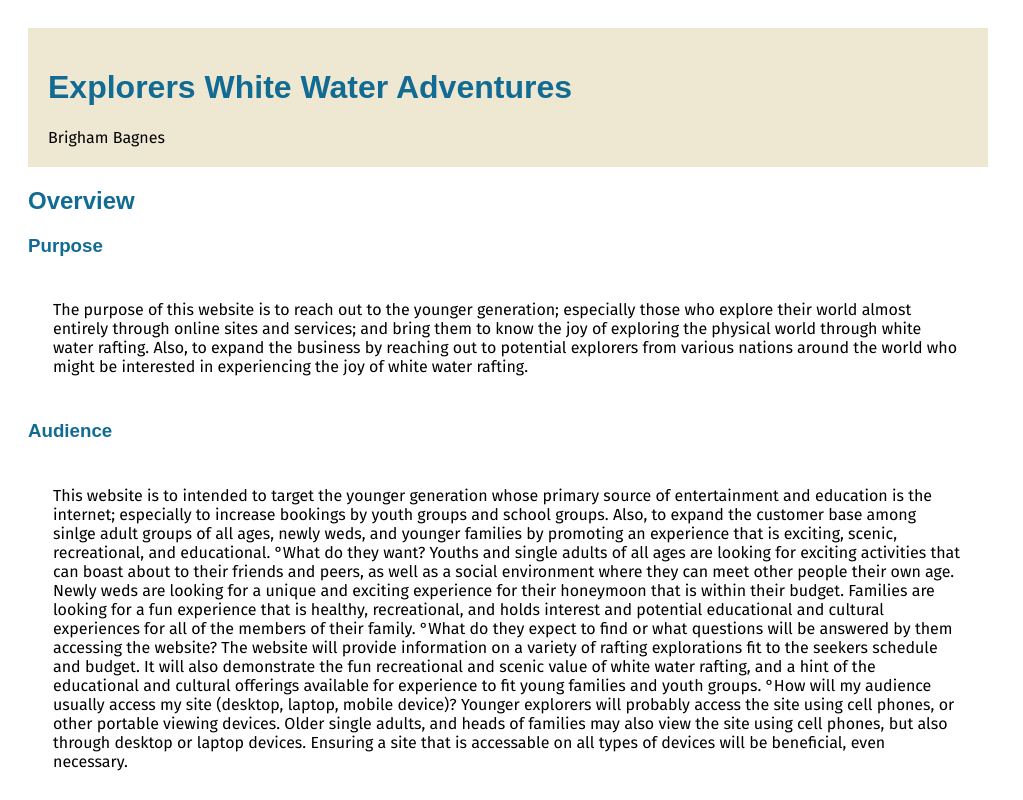
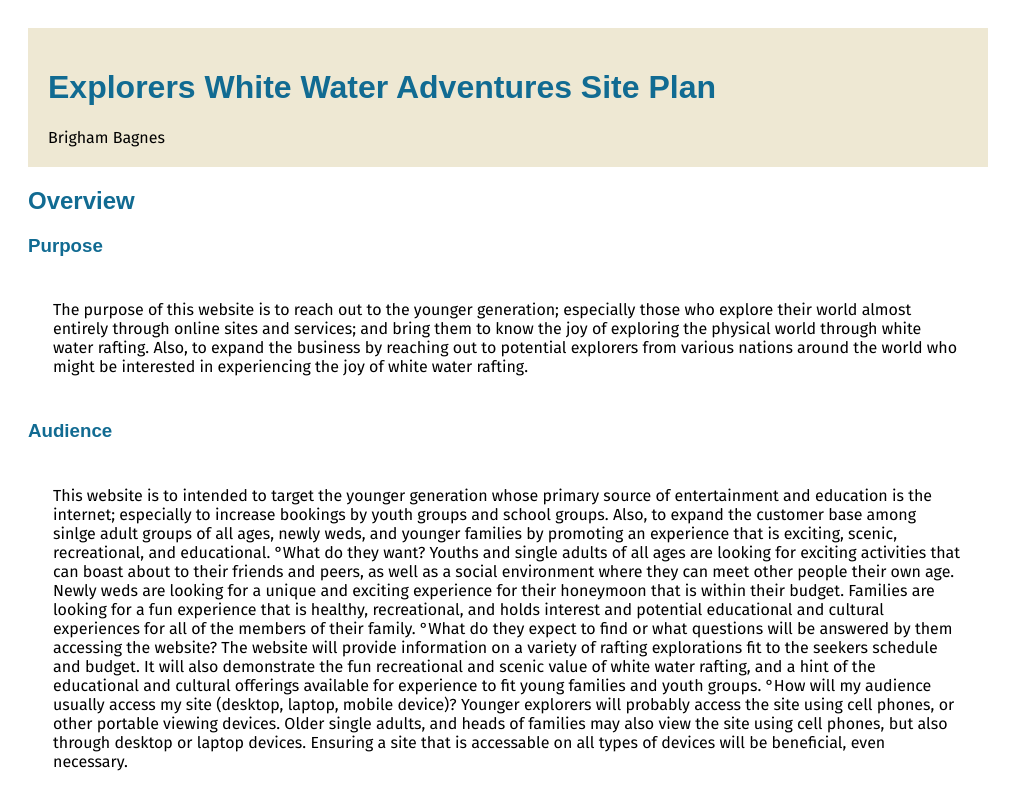
Before and after one commit to bbagnes/wdd130, a plain HTML site: page wwr/site-plan-rafting.html in a window 1280 px wide. Shown: the top 800 px of the page, without its empty margins (0-1023 px from the left). Drawn offline with Linux system fonts and the light colour scheme; a web font is replaced by a local one.

Commit message:
Changed H1 header to be consistent with title and description.

```diff
--- a/wwr/site-plan-rafting.html
+++ b/wwr/site-plan-rafting.html
@@ -10,7 +10,7 @@
 </head>
 <body>
     <header>
-    <h1>Explorers White Water Adventures</h1>
+    <h1>Explorers White Water Adventures Site Plan</h1>
     <div>Brigham Bagnes</div>
     </header>
     <main>
```
